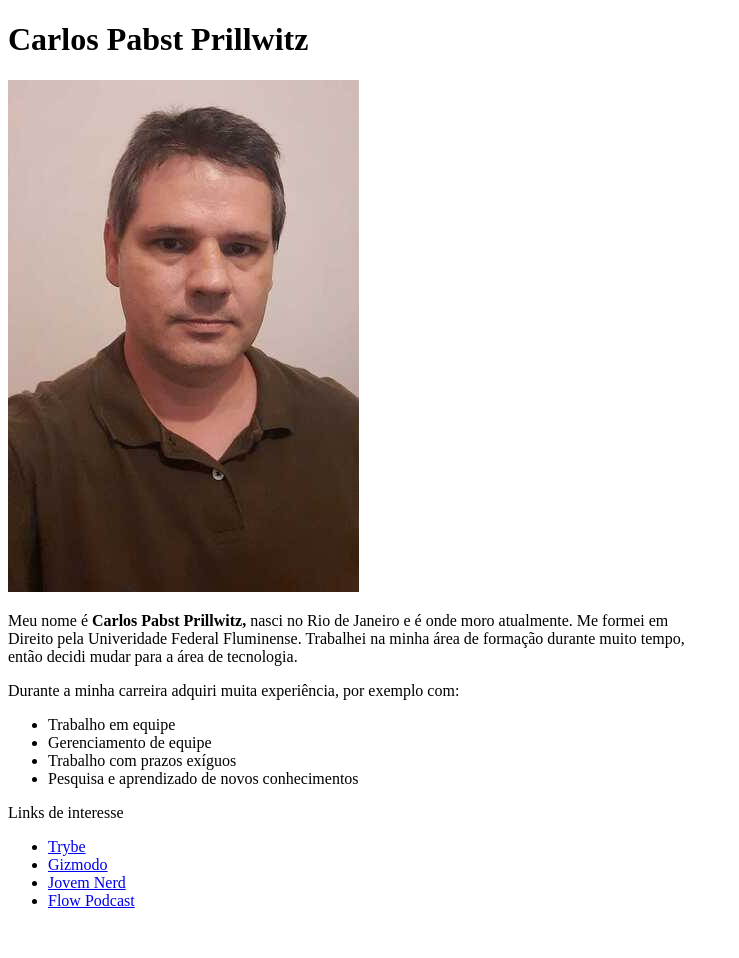
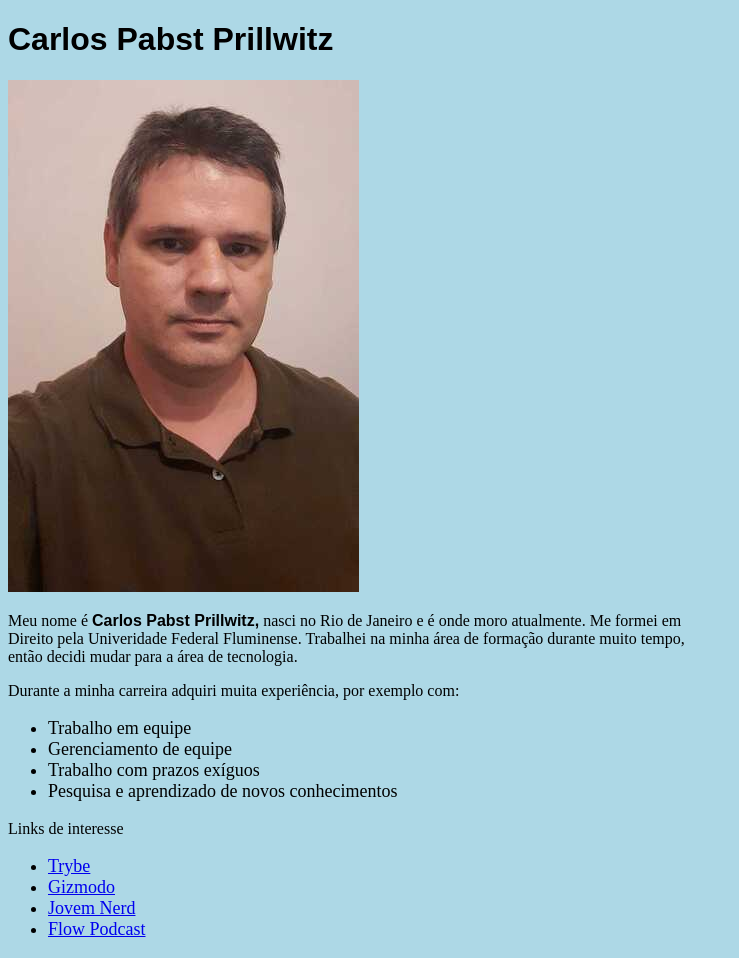
Before and after one commit to cprill/cprill.github.io, a plain HTML site: page index.html in a window 1280 px wide. Shown: the whole page, without its empty margins (0-739 px from the left). Before the commit the page ends 926 px from the top, so only its background shows below. Drawn offline with Linux system fonts and the light colour scheme.

Commit message:
Primeiras Aleracoes com CSS

```diff
--- a/index.html
+++ b/index.html
@@ -4,27 +4,42 @@
 <head>
   <meta charset="UTF-8">
   <title>Portifólio</title>
+
+  <style>
+
+    body {
+      background-color: lightblue;
+      /* color: lightblue; */
+    }
+    .nomeCarlos {
+      font-family: "Montserrat", sans-serif;
+    }
+    .lista {
+      font-size: large;
+    }
+
+  </style>
 </head>
 
 <body>
 
-    <h1>Carlos Pabst Prillwitz</h1>
+    <h1 class="nomeCarlos" >Carlos Pabst Prillwitz</h1>
 
 
     <img src="./image/foto_carlos.png" alt="Foto de Carlos">
 
-    <br><p>Meu nome é <strong>Carlos Pabst Prillwitz,</strong> nasci no Rio de Janeiro e é onde moro atualmente. Me formei em <br> Direito pela Univeridade Federal Fluminense. Trabalhei na minha área de formação durante muito tempo, <br>então decidi mudar para a área de tecnologia.</p>
+    <br><p>Meu nome é <strong class="nomeCarlos" >Carlos Pabst Prillwitz,</strong> nasci no Rio de Janeiro e é onde moro atualmente. Me formei em <br> Direito pela Univeridade Federal Fluminense. Trabalhei na minha área de formação durante muito tempo, <br>então decidi mudar para a área de tecnologia.</p>
 
     <p>Durante a minha carreira adquiri muita experiência, por exemplo com:</p>
 
-    <ul>
+    <ul class="lista">
         <li>Trabalho em equipe</li>
         <li>Gerenciamento de equipe</li>
         <li>Trabalho com prazos exíguos</li>
         <li>Pesquisa e aprendizado de novos conhecimentos</li>
     </ul>
     <p>Links de interesse</p>
-    <ul>
+    <ul class="lista">
       <li><a href="https://www.betrybe.com/" target="_blank">Trybe</a></li>
       <li><a href="https://gizmodo.uol.com.br" target="_blank">Gizmodo</a></li>
       <li><a href="https://jovemnerd.com.br/" target="_blank">Jovem Nerd</a></li>
```
